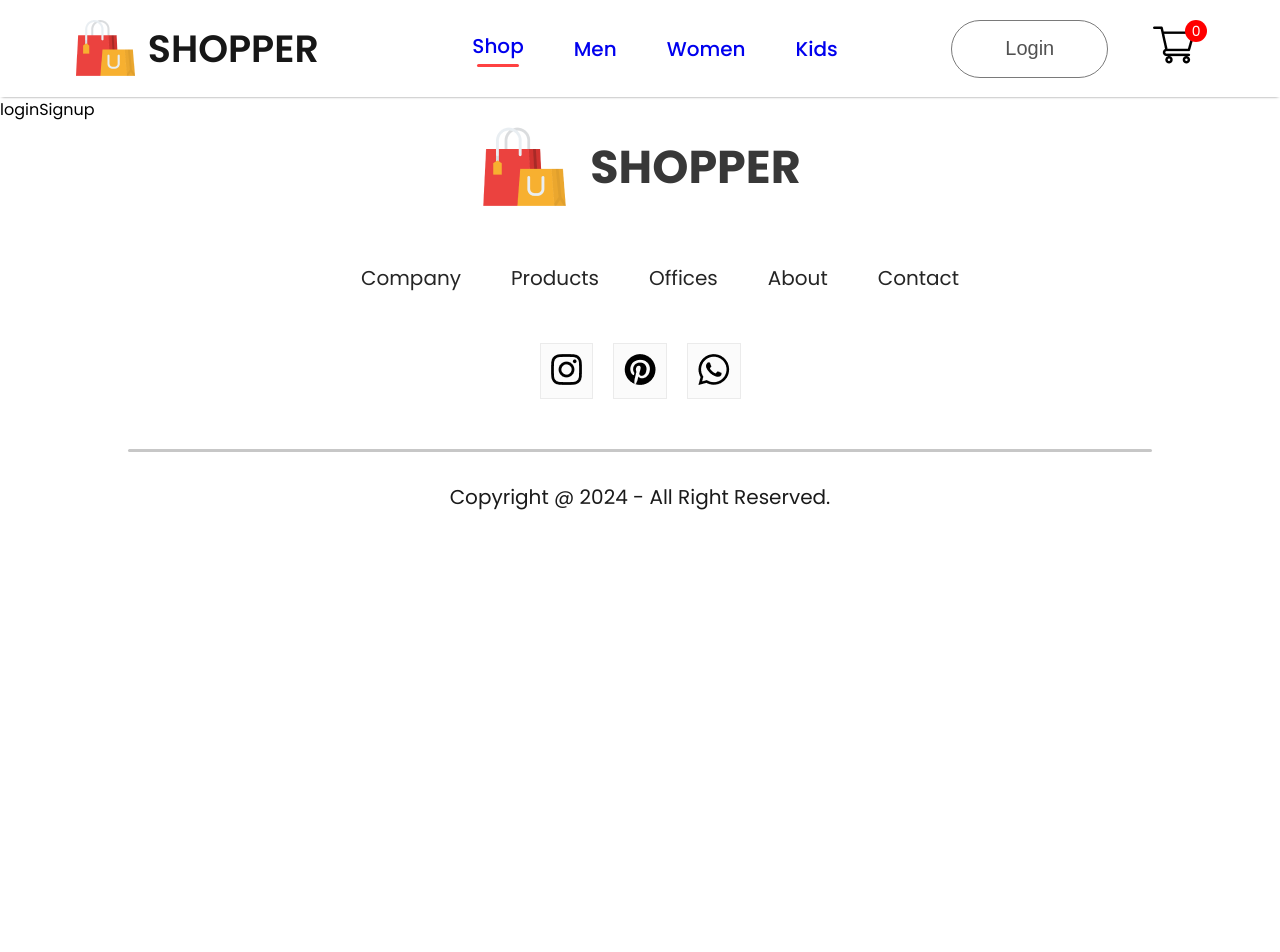
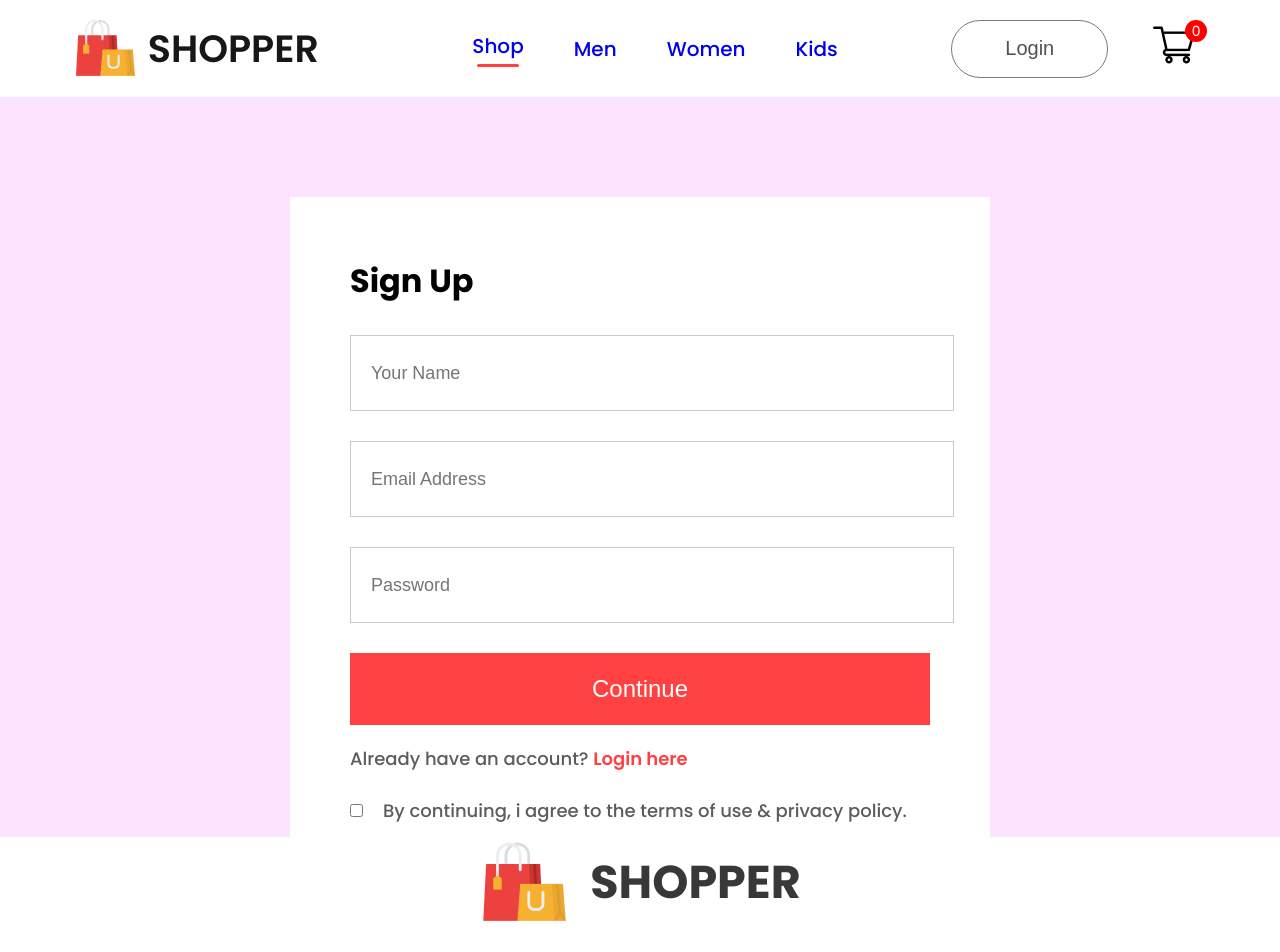
Before and after one commit to itsSarv/E-Commerce, a React (Create React App) app in the folder frontend/: page /login in a window 1280 px wide. Shown: the top 952 px of the page. Before the commit the page ends 800 px from the top, so only its background shows below. Built offline with nearby package versions, Linux system fonts and the light colour scheme.

Commit message:
created loginSignup Page and Product Breadcrums Page

```diff
--- a/frontend/src/App.js
+++ b/frontend/src/App.js
@@ -22,8 +22,9 @@
        <Route path='/mens' element={<ShopCategory banner={men_banner} category="men"/>}/>
        <Route path='/womens' element={<ShopCategory banner={women_banner}category="women"/>}/>
        <Route path='/kids' element={<ShopCategory banner={kid_banner} category="kid"/>}/>
-       <Route path='/product' element={<Product/>}/>
+       <Route path='/product' element={<Product/>}>
        <Route path=':productId' element={<Product/>}/>
+       </Route>
        <Route path='/cart' element={<Cart/>}/>
        <Route path='/login' element={<LoginSignup/>}/>
 
--- /dev/null
+++ b/frontend/src/Components/Breadcrums/Breadcrum.jsx
@@ -0,0 +1,14 @@
+import React from 'react'
+import './Breadcrum.css'
+import arrow_icon from '../Assets/breadcrum_arrow.png'
+
+const Breadcrum = (props) => {
+    const{product}= props;
+  return (
+    <div className='breadcrum'>
+        HOME <img src={arrow_icon} alt="" /> SHOP  <img src={arrow_icon} alt="" /> {product.category}  <img src={arrow_icon} alt="" /> {product.name}
+    </div>
+  )
+}
+
+export default Breadcrum
--- a/frontend/src/Components/item/item.jsx
+++ b/frontend/src/Components/item/item.jsx
@@ -1,10 +1,11 @@
 import React from 'react'
 import './item.css'
+import {Link} from 'react-router-dom'
 
 const item = (props) => {
   return (
     <div className='item'>
-        <img src={props.image} alt="image" />
+       <Link to={`/product/${props.id}`}> <img src={props.image} alt="" /></Link>
         <p>{props.name}</p>
         <div className="item-prices">
             <div className="item-price-new">
--- /dev/null
+++ b/frontend/src/Pages/CSS/loginSignup.css
@@ -0,0 +1,68 @@
+.loginSignup{
+    width: 100%;
+    height: 80vh;
+    background: #fce3fe;
+    padding-top: 100px;
+}
+
+.loginsignup-container{
+    width: 580px;
+    height: 600px;
+    background: white;
+    margin: auto;
+    padding: 40px 60px;
+}
+
+.loginsignup-container h1{
+    margin: 20px 0px;
+}
+
+.loginsignup-fields{
+    display: flex;
+    flex-direction: column;
+    gap: 30px;
+    margin-top: 30px;
+}
+
+.loginsignup-fields input{
+    height: 72px ;
+    width: 100%;
+    padding-left: 20px;
+    border: 1px solid #c9c9c9;
+    outline: none;
+    color: #5c5c5c;
+    font-size: 18px;
+}
+
+.loginsignup-container button{
+    width: 580px;
+    height: 72px;
+    color: white;
+    background-color: #ff4141;
+    margin-top: 30px ;
+    border: none;
+    font-size: 24px;
+    font-weight: 500;
+    cursor: pointer;
+}
+
+.loginsignup-login{
+    margin-top: 20px;
+    color: #5c5c5c;
+    font-size: 18px;
+    font-weight: 500;
+}
+
+.loginsignup-login span{
+    color: #ff4141;
+    font-weight: 600;
+}
+.login-signup-agree{
+    display: flex;
+    align-items: center;
+    margin-top: 25px;
+    gap: 20px;
+    color: #5c5c5c;
+    font-size: 18px;
+    font-weight: 500;
+}
--- a/frontend/src/Pages/CSS/shopCategory.css
+++ b/frontend/src/Pages/CSS/shopCategory.css
@@ -0,0 +1,42 @@
+.shopcategory-banner{
+    display: block;
+    margin: 30px auto;
+    width: 82%;
+}
+
+.shopcategory-indexSort{
+    display: flex;
+    margin: 0px 170px;
+    justify-content: space-between;
+    align-items: center;
+}
+.shopcategory-sort{
+    padding: 10px 20px;
+    border-radius: 40px;
+    border: 1px solid #888;
+}
+
+.shopcategory-indexSort p span{
+    font-weight: 600;
+}
+
+.shopcategory-products{
+    margin: 20px 170px;
+    display: grid;
+    grid-template-columns: 1fr 1fr 1fr 1fr;
+    row-gap:80px;
+}
+
+.shopcategory-loadmore{
+    display: flex;
+    justify-content: center;
+    align-items: center;
+    margin: 150px auto;
+    width: 233px;
+    height: 69px;
+    border-radius: 75px;
+    background: #ededed;
+    color: #787878;
+    font-size: 18px;
+    font-weight: 500;
+}
--- a/frontend/src/Pages/Product.jsx
+++ b/frontend/src/Pages/Product.jsx
@@ -1,8 +1,16 @@
-import React from 'react'
+import React, { useContext } from 'react'
+import { ShopContext } from '../Context/ShopContext'
+import Breadcrum from '../Components/Breadcrums/Breadcrum';
+import { useParams } from 'react-router-dom';
 
 const Product = () => {
+  const {all_product}= useContext(ShopContext)
+  const {productId} = useParams();
+  const product = all_product.find((e)=> e.id === Number(productId))
   return (
-    <div>Product</div>
+    <div>
+      <Breadcrum product={product}/>
+    </div>
   )
 }
 
--- a/frontend/src/Pages/ShopCategory.jsx
+++ b/frontend/src/Pages/ShopCategory.jsx
@@ -8,7 +8,7 @@
   const {all_product} = useContext(ShopContext)
   return (
     <div className='shop-category'>
-      <img src={props.banner} alt="" />
+      <img className='shopcategory-banner' src={props.banner} alt="" />
       <div className="shopcategory-indexSort">
         <p>
           <span>Showing 1-12</span> out of 36 products
@@ -27,6 +27,9 @@
           }
         })}
       </div>
+      <div className="shopcategory-loadmore">
+        Explore More
+      </div>
     </div>
   )
 }
--- a/frontend/src/Pages/loginSignup.jsx
+++ b/frontend/src/Pages/loginSignup.jsx
@@ -1,8 +1,24 @@
 import React from 'react'
+import './CSS/loginSignup.css'
 
 const loginSignup = () => {
   return (
-    <div>loginSignup</div>
+    <div className='loginSignup'>
+      <div className="loginsignup-container">
+        <h1>Sign Up</h1>
+        <div className="loginsignup-fields">
+          <input type="text" placeholder='Your Name' />
+          <input type="email" placeholder='Email Address' />
+          <input type="password" placeholder='Password' />
+        </div>
+        <button>Continue</button>
+        <p className="loginsignup-login">Already have an account? <span>Login here</span></p>
+        <div className="login-signup-agree">
+          <input type="checkbox" name='' id='' />
+          <p>By continuing, i agree to the terms of use & privacy policy.</p>
+        </div>
+      </div>
+    </div>
   )
 }
 
```
Also changed, not shown: frontend/src/Components/Breadcrums/Breadcrum.css (added).
